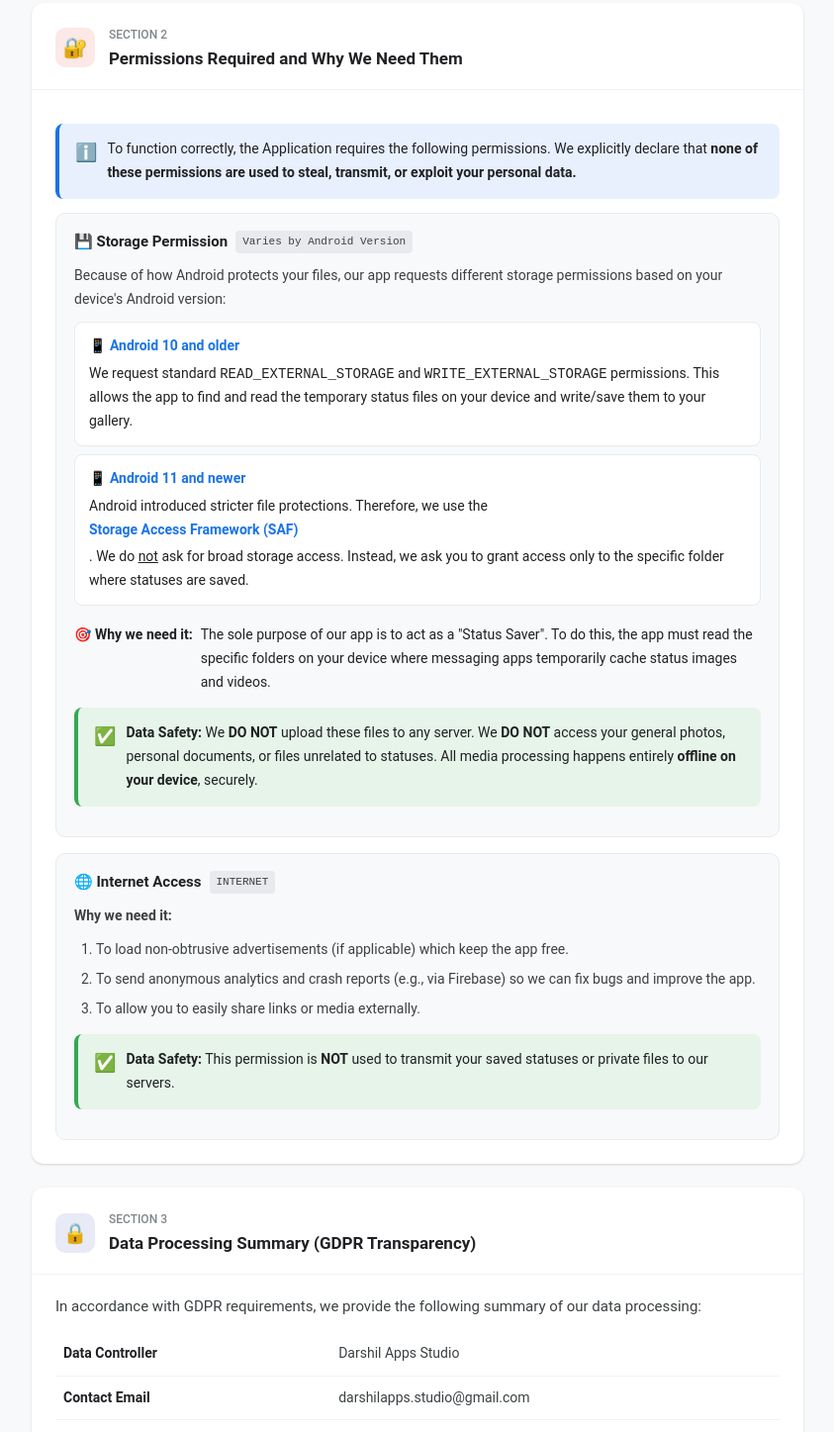
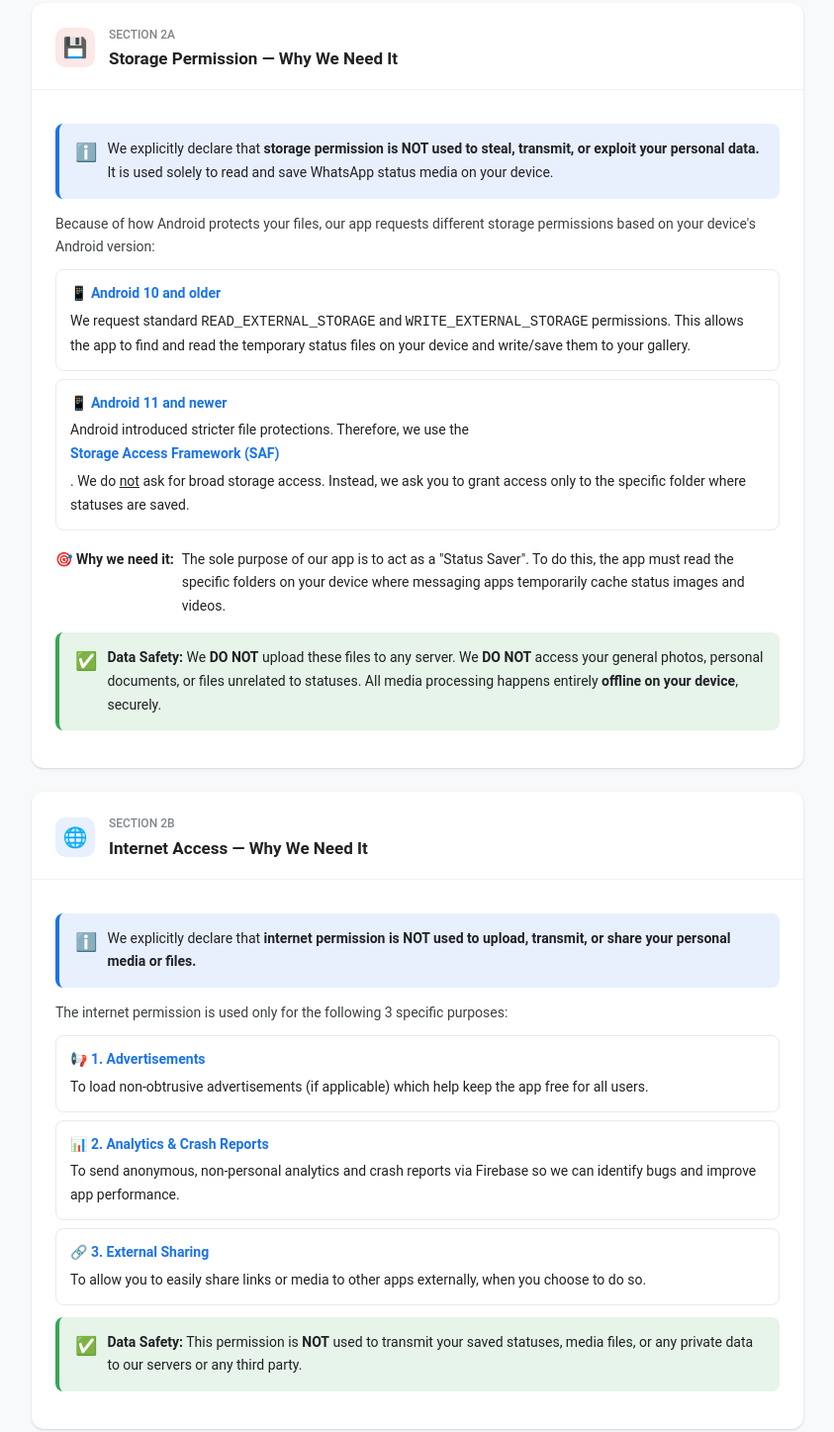
Before and after one commit to darshilappsstudio/darshilapps-privacy-policy, a plain HTML site: page index.html in a window 1280 px wide. Shown: the part 635-2082 px from the top of the page at 99% size, without its empty margins (218-1061 px from the left). Drawn offline with Linux system fonts and the light colour scheme.

Commit message:
Update index.html

```diff
--- a/index.html
+++ b/index.html
@@ -396,27 +396,20 @@
     </div>
   </div>
 
-  <!-- 2. Permissions -->
+  <!-- 2a. Storage Permission -->
   <div class="card">
     <div class="card-header">
-      <div class="card-icon ic-orange">🔐</div>
+      <div class="card-icon ic-orange">💾</div>
       <div>
-        <div class="section-num">SECTION 2</div>
-        <h2>Permissions Required and Why We Need Them</h2>
+        <div class="section-num">SECTION 2A</div>
+        <h2>Storage Permission — Why We Need It</h2>
       </div>
     </div>
     <div class="card-body">
 
       <div class="callout callout-blue">
         <span class="callout-icon">ℹ️</span>
-        <div>To function correctly, the Application requires the following permissions. We explicitly declare that <strong>none of these permissions are used to steal, transmit, or exploit your personal data.</strong></div>
-      </div>
-
-      <!-- Storage Permission -->
-      <div class="perm-block">
-        <div class="perm-title">
-          💾 Storage Permission
-          <span class="perm-badge">Varies by Android Version</span>
+        <div>We explicitly declare that <strong>storage permission is NOT used to steal, transmit, or exploit your personal data.</strong> It is used solely to read and save WhatsApp status media on your device.</div>
       </div>
 
       <p style="font-size:14px; color:#3c4043; margin-bottom:10px;">Because of how Android protects your files, our app requests different storage permissions based on your device's Android version:</p>
@@ -440,26 +433,46 @@
         <span class="callout-icon">✅</span>
         <div><strong>Data Safety:</strong> We <strong>DO NOT</strong> upload these files to any server. We <strong>DO NOT</strong> access your general photos, personal documents, or files unrelated to statuses. All media processing happens entirely <strong>offline on your device</strong>, securely.</div>
       </div>
+
+    </div>
   </div>
 
-      <!-- Internet Permission -->
-      <div class="perm-block">
-        <div class="perm-title">
-          🌐 Internet Access
-          <span class="perm-badge">INTERNET</span>
+  <!-- 2b. Internet Permission -->
+  <div class="card">
+    <div class="card-header">
+      <div class="card-icon ic-blue">🌐</div>
+      <div>
+        <div class="section-num">SECTION 2B</div>
+        <h2>Internet Access — Why We Need It</h2>
+      </div>
+    </div>
+    <div class="card-body">
+
+      <div class="callout callout-blue">
+        <span class="callout-icon">ℹ️</span>
+        <div>We explicitly declare that <strong>internet permission is NOT used to upload, transmit, or share your personal media or files.</strong></div>
       </div>
 
-        <p style="font-size:14px; color:#3c4043; margin-bottom:10px;"><strong>Why we need it:</strong></p>
-        <ol style="font-size:14px; margin-bottom:12px;">
-          <li>To load non-obtrusive advertisements (if applicable) which keep the app free.</li>
-          <li>To send anonymous analytics and crash reports (e.g., via Firebase) so we can fix bugs and improve the app.</li>
-          <li>To allow you to easily share links or media externally.</li>
-        </ol>
+      <p style="font-size:14px; color:#3c4043; margin-bottom:10px;">The internet permission is used only for the following 3 specific purposes:</p>
 
-        <div class="callout callout-green">
+      <div class="android-version">
+        <strong>📢 1. Advertisements</strong>
+        To load non-obtrusive advertisements (if applicable) which help keep the app free for all users.
+      </div>
+
+      <div class="android-version">
+        <strong>📊 2. Analytics &amp; Crash Reports</strong>
+        To send anonymous, non-personal analytics and crash reports via Firebase so we can identify bugs and improve app performance.
+      </div>
+
+      <div class="android-version">
+        <strong>🔗 3. External Sharing</strong>
+        To allow you to easily share links or media to other apps externally, when you choose to do so.
+      </div>
+
+      <div class="callout callout-green" style="margin-top:12px;">
         <span class="callout-icon">✅</span>
-          <div><strong>Data Safety:</strong> This permission is <strong>NOT</strong> used to transmit your saved statuses or private files to our servers.</div>
-        </div>
+        <div><strong>Data Safety:</strong> This permission is <strong>NOT</strong> used to transmit your saved statuses, media files, or any private data to our servers or any third party.</div>
       </div>
 
     </div>
```
Lines whose indentation alone changed are shown as unchanged.
